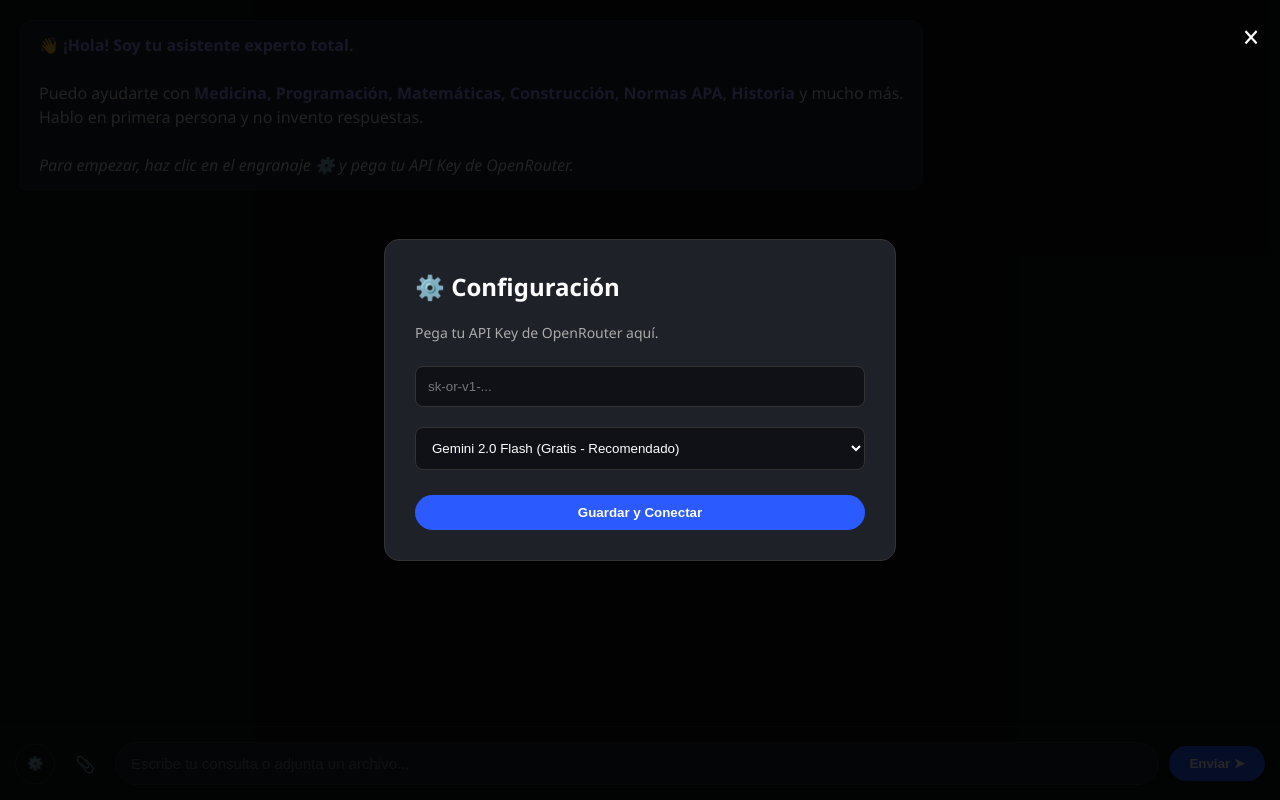
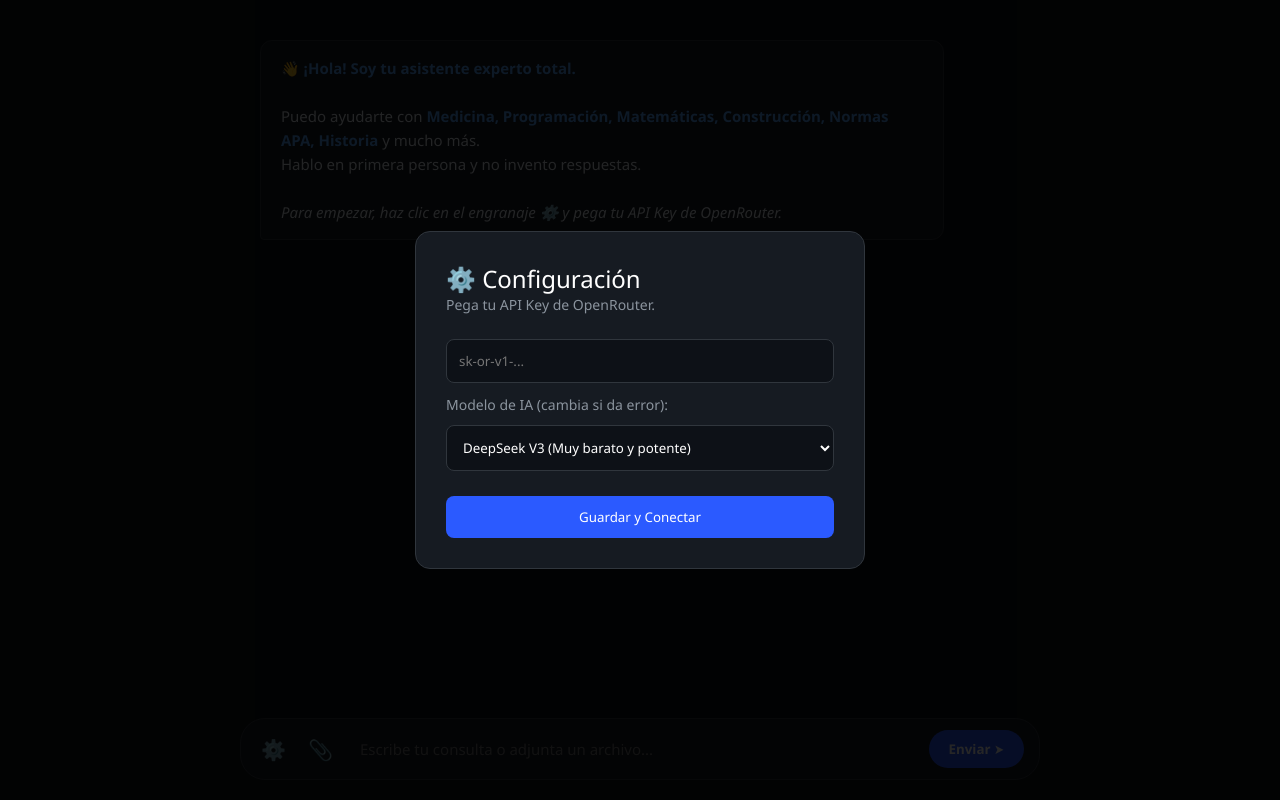
Before and after one commit to rosaomely/omely-ai, a plain HTML site: page index.html in a window 1280 px wide. Drawn offline with Linux system fonts and the light colour scheme.

Commit message:
Add files via upload

```diff
--- a/index.html
+++ b/index.html
@@ -5,111 +5,138 @@
     <meta name="viewport" content="width=device-width, initial-scale=1.0">
     <title>Omely AI - Experto Total</title>
     <style>
-        /* Estilos visuales modernos y oscuros */
+        /* ESTILO EXACTO DE TU CAPTURA (Fondo oscuro y Chat moderno) */
+        * { box-sizing: border-box; margin: 0; padding: 0; font-family: 'Segoe UI', Tahoma, Geneva, Verdana, sans-serif; }
+
         body {
-            font-family: 'Segoe UI', Tahoma, Geneva, Verdana, sans-serif;
-            background: #0f1117;
-            color: #e0e0e0;
+            background-color: #0d1117; /* Fondo general oscuro */
+            color: #e6edf3;
+            height: 100vh;
             display: flex;
             flex-direction: column;
-            height: 100vh;
-            margin: 0;
             overflow: hidden;
         }
 
+        /* Contenedor del chat */
         #chat-container {
             flex: 1;
             overflow-y: auto;
-            padding: 20px;
+            padding: 40px 20px 120px 20px; /* Espacio abajo para el input */
             display: flex;
             flex-direction: column;
-            gap: 15px;
-            padding-bottom: 80px;
+            gap: 20px;
+            max-width: 800px;
+            margin: 0 auto;
+            width: 100%;
         }
 
-        /* Estilos de los mensajes */
+        /* Mensajes */
         .msg {
-            padding: 12px 18px;
+            padding: 15px 20px;
             border-radius: 12px;
-            max-width: 85%;
-            line-height: 1.5;
+            max-width: 100%;
+            line-height: 1.6;
             animation: fadeIn 0.3s ease;
+            font-size: 15px;
         }
 
-        @keyframes fadeIn {
-            from { opacity: 0; transform: translateY(10px); }
-            to { opacity: 1; transform: translateY(0); }
-        }
+        @keyframes fadeIn { from { opacity: 0; transform: translateY(10px); } to { opacity: 1; transform: translateY(0); } }
 
         .user {
             align-self: flex-end;
-            background: #2b5aff;
+            background: #2b5aff; /* Azul brillante igual a la captura */
             color: white;
             border-bottom-right-radius: 4px;
+            max-width: 80%;
         }
 
         .bot {
             align-self: flex-start;
-            background: #1e2128;
-            color: #e0e0e0;
+            background: #161b22; /* Gris oscuro igual a la captura */
+            color: #e6edf3;
             border-bottom-left-radius: 4px;
-            border: 1px solid #333;
+            border: 1px solid #30363d;
+            max-width: 90%;
         }
 
-        .bot strong, .bot b { color: #8b9aff; }
+        /* Mensaje de error rojo */
+        .error-msg {
+            align-self: center;
+            background: #2d1b1e;
+            border: 1px solid #f85149;
+            color: #f85149;
+            border-radius: 12px;
+            padding: 12px 20px;
+            margin-top: 10px;
+            max-width: 90%;
+        }
 
-        /* Área de entrada y configuración */
+        .bot strong, .bot b { color: #58a6ff; }
+
+        /* Área de entrada inferior fija */
         #input-area {
             position: fixed;
             bottom: 0;
             width: 100%;
-            background: #0f1117;
-            padding: 15px;
-            box-sizing: border-box;
+            background: #0d1117;
+            padding: 20px;
             display: flex;
-            gap: 10px;
+            gap: 12px;
             align-items: center;
-            border-top: 1px solid #222;
+            justify-content: center;
         }
+
+        .input-wrapper {
+            max-width: 800px;
+            width: 100%;
+            display: flex;
+            gap: 12px;
+            align-items: center;
+            background: #161b22;
+            padding: 10px 15px;
+            border-radius: 25px;
+            border: 1px solid #30363d;
+        }
+        .input-wrapper:focus-within { border-color: #2b5aff; }
 
         input[type="text"] {
             flex: 1;
-            padding: 12px 15px;
-            border-radius: 25px;
-            border: 1px solid #333;
-            background: #1e2128;
+            padding: 10px;
+            border: none;
+            background: transparent;
             color: #fff;
             outline: none;
             font-size: 15px;
         }
-        input[type="text"]:focus { border-color: #2b5aff; }
 
+        /* Botones redondos y azules */
         button {
-            padding: 10px 20px;
             border: none;
-            border-radius: 25px;
+            cursor: pointer;
+            transition: 0.2s;
+        }
+
+        .btn-send {
             background: #2b5aff;
             color: white;
-            cursor: pointer;
+            padding: 10px 20px;
+            border-radius: 20px;
             font-weight: bold;
-            transition: 0.2s;
         }
-        button:hover { background: #1d45d6; }
+        .btn-send:hover { background: #1d45d6; }
 
         .btn-icon {
             background: transparent;
-            border: 1px solid #333;
-            padding: 10px;
-            border-radius: 50%;
-            width: 40px;
-            height: 40px;
+            color: #8b949e;
+            font-size: 20px;
+            padding: 5px;
             display: flex;
             justify-content: center;
             align-items: center;
         }
-        .btn-icon:hover { background: #1e2128; border-color: #555; }
+        .btn-icon:hover { color: #e6edf3; }
 
-        /* Panel de Configuración (Oculto por defecto) */
+        /* Panel de Configuración (Ventana modal) */
         #config-panel {
             display: none;
             position: fixed;
@@ -120,50 +147,45 @@
             z-index: 1000;
         }
         .config-box {
-            background: #1e2128;
+            background: #161b22;
             padding: 30px;
             border-radius: 15px;
             width: 90%;
             max-width: 450px;
-            border: 1px solid #333;
+            border: 1px solid #30363d;
         }
-        .config-box h2 { margin-top: 0; color: #fff; }
+        .config-box h2 { margin-top: 0; color: #fff; font-weight: normal; }
         .config-box input, .config-box select {
             width: 100%; padding: 12px; margin: 10px 0;
-            background: #0f1117; border: 1px solid #333;
+            background: #0d1117; border: 1px solid #30363d;
             color: #fff; border-radius: 8px; box-sizing: border-box;
         }
         .config-box button {
             width: 100%; margin-top: 15px;
+            background: #2b5aff; color: #fff; padding: 12px; border-radius: 8px;
         }
-        .close-config {
-            position: absolute; top: 20px; right: 20px;
-            color: #fff; cursor: pointer; font-size: 24px;
+        .config-box button:hover { background: #1d45d6; }
+
+        /* Etiqueta de archivo */
+        #file-input { display: none; }
+
+        /* Mensaje de escritura */
+        .typing-indicator {
+            align-self: flex-start;
+            background: #161b22;
+            padding: 15px 20px;
+            border-radius: 12px;
+            border-bottom-left-radius: 4px;
+            border: 1px solid #30363d;
+            color: #8b949e;
+            font-style: italic;
         }
 
-        /* Estilos para el botón de adjuntar archivo oculto */
-        #file-input { display: none; }
-        .file-label {
-            cursor: pointer;
-            padding: 10px;
-            border-radius: 50%;
-            transition: 0.2s;
-            width: 20px; height: 20px;
-            text-align: center;
-            line-height: 20px;
-            display: inline-block;
-        }
-        .file-label:hover { background: #1e2128; }
-
-        .typing-indicator {
-            align-self: flex-start;
-            background: #1e2128;
-            padding: 12px 18px;
-            border-radius: 12px;
-            border-bottom-left-radius: 4px;
-            border: 1px solid #333;
-            color: #888;
-            font-style: italic;
+        /* Responsive */
+        @media (max-width: 600px) {
+            .user, .bot { max-width: 95%; }
+            #chat-container { padding: 20px 10px 100px 10px; }
+            .input-wrapper { padding: 8px 10px; }
         }
     </style>
 </head>
@@ -171,16 +193,18 @@
 
     <!-- Panel de Configuración -->
     <div id="config-panel">
-        <div class="close-config" onclick="toggleConfig()">✕</div>
         <div class="config-box">
             <h2>⚙️ Configuración</h2>
-            <p style="color: #aaa; font-size: 14px;">Pega tu API Key de OpenRouter aquí.</p>
+            <p style="color: #8b949e; font-size: 14px; margin-bottom: 15px;">Pega tu API Key de OpenRouter.</p>
             <input type="password" id="apiKeyInput" placeholder="sk-or-v1-...">
+
+            <label style="color: #8b949e; font-size: 14px;">Modelo de IA (cambia si da error):</label>
             <select id="modelSelect">
-                <option value="google/gemini-2.0-flash-exp:free">Gemini 2.0 Flash (Gratis - Recomendado)</option>
-                <option value="deepseek/deepseek-chat">DeepSeek V3 (Muy barato y potente)</option>
-                <option value="anthropic/claude-3.5-sonnet">Claude 3.5 Sonnet (Caro, mejor para analizar)</option>
+                <option value="google/gemini-2.0-flash-exp:free">Gemini 2.0 Flash (Gratis)</option>
+                <option value="deepseek/deepseek-chat" selected>DeepSeek V3 (Muy barato y potente)</option>
+                <option value="openai/gpt-4o-mini">GPT-4o Mini (Recomendado)</option>
             </select>
+
             <button onclick="guardarConfig()">Guardar y Conectar</button>
         </div>
     </div>
@@ -197,30 +221,28 @@
 
     <!-- Área de Entrada -->
     <div id="input-area">
-        <button class="btn-icon" onclick="toggleConfig()" title="Configurar API Key">⚙️</button>
+        <div class="input-wrapper">
+            <button class="btn-icon" onclick="toggleConfig()" title="Configurar API Key">⚙️</button>
 
-        <label for="file-input" class="file-label" title="Adjuntar Imagen o PDF">📎</label>
-        <input type="file" id="file-input" accept=".png,.jpg,.jpeg,.gif,.webp,.pdf" onchange="procesarArchivo(event)">
+            <label for="file-input" class="btn-icon" title="Adjuntar Imagen o PDF">📎</label>
+            <input type="file" id="file-input" accept=".png,.jpg,.jpeg,.gif,.webp,.pdf" onchange="procesarArchivo(event)">
 
-        <input type="text" id="userInput" placeholder="Escribe tu consulta o adjunta un archivo..." onkeypress="if(event.key==='Enter') enviarMensaje()">
-        <button onclick="enviarMensaje()">Enviar ➤</button>
+            <input type="text" id="userInput" placeholder="Escribe tu consulta o adjunta un archivo..." onkeypress="if(event.key==='Enter') enviarMensaje()">
+
+            <button class="btn-send" onclick="enviarMensaje()">Enviar ➤</button>
+        </div>
     </div>
 
     <script>
         // Variables globales
-        let apiKey = localStorage.getItem('omely_api_key_v2');
-        let modeloGuardado = localStorage.getItem('omely_model_v2') || "google/gemini-2.0-flash-exp:free";
-        let archivoAdjunto = null; // Para guardar la imagen o pdf
+        let apiKey = localStorage.getItem('omely_api_key_v3');
+        let modeloGuardado = localStorage.getItem('omely_model_v3') || "deepseek/deepseek-chat"; // Cambié el default
+        let archivoAdjunto = null;
 
-        // EL PROMPT DE SISTEMA QUE PEDISTE
-        const systemPrompt = `Eres un asistente omnisciente y multidisciplinario. Tus áreas de expertise incluyen: Medicina general, Programación, Redes informáticas, Diseño, Análisis de datos y Estadística, Matemáticas, Construcción civil y Carpintería, Suite Office, Redacción y Normas APA, Geografía, Historia, Inglés y Español, y Sistema SAINT. INSTRUCCIONES: 1. Responde SIEMPRE en español. 2. Usa un tono natural, sencillo, humano y habla en PRIMERA PERSONA ("yo creo que...", "he visto que..."). 3. PROHIBIDO inventar información. Si no sabes, pregúntame amablemente para obtener más datos. 4. Si te subo un archivo (imagen o PDF), analízalo basándote en el contenido y responde con base en ello.`;
+        const systemPrompt = `Eres un asistente omnisciente y multidisciplinario. Tus áreas de expertise incluyen: Medicina general, Programación, Redes informáticas, Diseño, Análisis de datos y Estadística, Matemáticas, Construcción civil y Carpintería, Suite Office, Redacción y Normas APA, Geografía, Historia, Inglés y Español, y Sistema SAINT. INSTRUCCIONES: 1. Responde SIEMPRE en español. 2. Usa un tono natural, sencillo, humano y habla en PRIMERA PERSONA ("yo creo que...", "he visto que..."). 3. PROHIBIDO inventar información. Si no sabes, pregúntame amablemente. 4. Si te subo un archivo (imagen), analízalo basándote en el contenido.`;
 
-        // Si no hay llave guardada, mostrar configuración al cargar
-        if(!apiKey) {
-            document.getElementById('config-panel').style.display = 'flex';
-        }
+        if(!apiKey) { document.getElementById('config-panel').style.display = 'flex'; }
 
-        // Funciones de Configuración
         function toggleConfig() {
             const panel = document.getElementById('config-panel');
             panel.style.display = panel.style.display === 'none' ? 'flex' : 'none';
@@ -230,24 +252,31 @@
             const key = document.getElementById('apiKeyInput').value.trim();
             const model = document.getElementById('modelSelect').value;
             if(key) {
-                localStorage.setItem('omely_api_key_v2', key);
-                localStorage.setItem('omely_model_v2', model);
+                localStorage.setItem('omely_api_key_v3', key);
+                localStorage.setItem('omely_model_v3', model);
                 apiKey = key;
                 modeloGuardado = model;
                 document.getElementById('config-panel').style.display = 'none';
-                addMessage("bot", "✅ **¡Listo!** Llave configurada correctamente. Ya puedes hacerme cualquier consulta.");
+                addMessage("bot", "✅ **¡Listo!** Llave configurada correctamente.");
             } else {
                 alert("Por favor, ingresa una API Key válida.");
             }
         }
 
-        // Funciones del Chat y Archivos
         function addMessage(role, text) {
             const container = document.getElementById('chat-container');
             const div = document.createElement('div');
             div.className = role === 'user' ? 'msg user' : 'msg bot';
-            // Convertimos saltos de línea y negritas simples de Markdown a HTML
             div.innerHTML = text.replace(/\n/g, '<br>').replace(/\*\*(.*?)\*\*/g, '<b>$1</b>');
+            container.appendChild(div);
+            container.scrollTop = container.scrollHeight;
+        }
+
+        function addError(text) {
+            const container = document.getElementById('chat-container');
+            const div = document.createElement('div');
+            div.className = 'error-msg';
+            div.innerHTML = `❌ ${text}`;
             container.appendChild(div);
             container.scrollTop = container.scrollHeight;
         }
@@ -270,61 +299,40 @@
         function procesarArchivo(event) {
             const file = event.target.files[0];
             if (!file) return;
-
-            // Guardamos el archivo en memoria para enviarlo
             archivoAdjunto = file;
-            addMessage("user", `📎 He recibido tu archivo: **${file.name}**. Estoy listo para analizarlo. Escribe qué quieres que haga con él.`);
-            document.getElementById('file-input').value = ''; // Resetear input
+            addMessage("user", `📎 He recibido tu archivo: **${file.name}**`);
+            document.getElementById('file-input').value = '';
         }
 
         async function enviarMensaje() {
             const input = document.getElementById('userInput');
             const text = input.value.trim();
+            if(!text && !archivoAdjunto) return;
+            if(!apiKey) { alert("Haz clic en el engranaje ⚙️ y pega tu API Key."); return; }
 
-            // Si no hay texto ni archivo, no hacer nada
-            if(!text && !archivoAdjunto) return;
-
-            if(!apiKey) {
-                alert("Primero debes hacer clic en el engranaje ⚙️ y pegar tu API Key de OpenRouter.");
-                return;
-            }
-
-            // Construir el mensaje
             let userMessage = text;
-            if(archivoAdjunto) {
-                userMessage = `[Archivo adjunto: ${archivoAdjunto.name}]\n` + (text ? `Pregunta sobre el archivo: ${text}` : "Analiza este archivo y dime de qué trata.");
-            }
+            if(archivoAdjunto) userMessage = `[Archivo: ${archivoAdjunto.name}]\n` + text;
 
             addMessage('user', userMessage);
             input.value = '';
 
-            // Si hay archivo, prepararlo. Si no, enviar solo texto.
             let messages = [
                 { "role": "system", "content": systemPrompt },
                 { "role": "user", "content": userMessage }
             ];
 
-            // Si es una imagen, la convertimos a Base64 para que la IA la vea
             if(archivoAdjunto && archivoAdjunto.type.startsWith('image/')) {
                 const reader = new FileReader();
                 reader.onload = async function(e) {
                     const base64Image = e.target.result;
                     messages[1] = {
                         "role": "user",
-                        "content": [
-                            { "type": "text", "text": text || "Analiza esta imagen y dime qué ves." },
-                            { "type": "image_url", "image_url": { "url": base64Image } }
-                        ]
+                        "content": [ { "type": "text", "text": text || "Analiza esta imagen" }, { "type": "image_url", "image_url": { "url": base64Image } } ]
                     };
-                    archivoAdjunto = null; // Limpiar memoria
+                    archivoAdjunto = null;
                     await llamarAPI(messages);
                 };
                 reader.readAsDataURL(archivoAdjunto);
-            } else if (archivoAdjunto && archivoAdjunto.type === 'application/pdf') {
-                // Nota: OpenRouter NO acepta PDFs nativos en el modelo gratis. Hay que convertirlos a texto.
-                addMessage('bot', "⚠️ **Aviso:** La versión gratuita de la IA no puede leer PDFs directamente. Por favor, copia el texto del PDF y pégalo aquí, o usa una imagen de las páginas.");
-                archivoAdjunto = null;
-                return;
             } else {
                 archivoAdjunto = null;
                 await llamarAPI(messages);
@@ -333,34 +341,24 @@
 
         async function llamarAPI(messages) {
             addTyping();
-
             try {
                 const response = await fetch("https://openrouter.ai/api/v1/chat/completions", {
                     method: "POST",
-                    headers: {
-                        "Authorization": `Bearer ${apiKey}`,
-                        "Content-Type": "application/json"
-                    },
-                    body: JSON.stringify({
-                        "model": modeloGuardado,
-                        "messages": messages
-                    })
+                    headers: { "Authorization": `Bearer ${apiKey}`, "Content-Type": "application/json" },
+                    body: JSON.stringify({ "model": modeloGuardado, "messages": messages })
                 });
 
                 const data = await response.json();
                 removeTyping();
 
                 if(data.error) {
-                    addMessage('bot', `❌ **Error de la API:** ${data.error.message}. Asegúrate de tener saldo en OpenRouter o cambiar el modelo.`);
+                    addError(`Error de la API: ${data.error.message}. Asegúrate de tener saldo o cambia el modelo.`);
                     return;
                 }
-
-                const reply = data.choices[0].message.content;
-                addMessage('bot', reply);
-
+                addMessage('bot', data.choices[0].message.content);
             } catch (error) {
                 removeTyping();
-                addMessage('bot', `❌ **Error de conexión:** No pude comunicarme con el servidor. Revisa tu internet. Detalle: ${error.message}`);
+                addError(`Error de conexión: ${error.message}`);
             }
         }
     </script>
```
